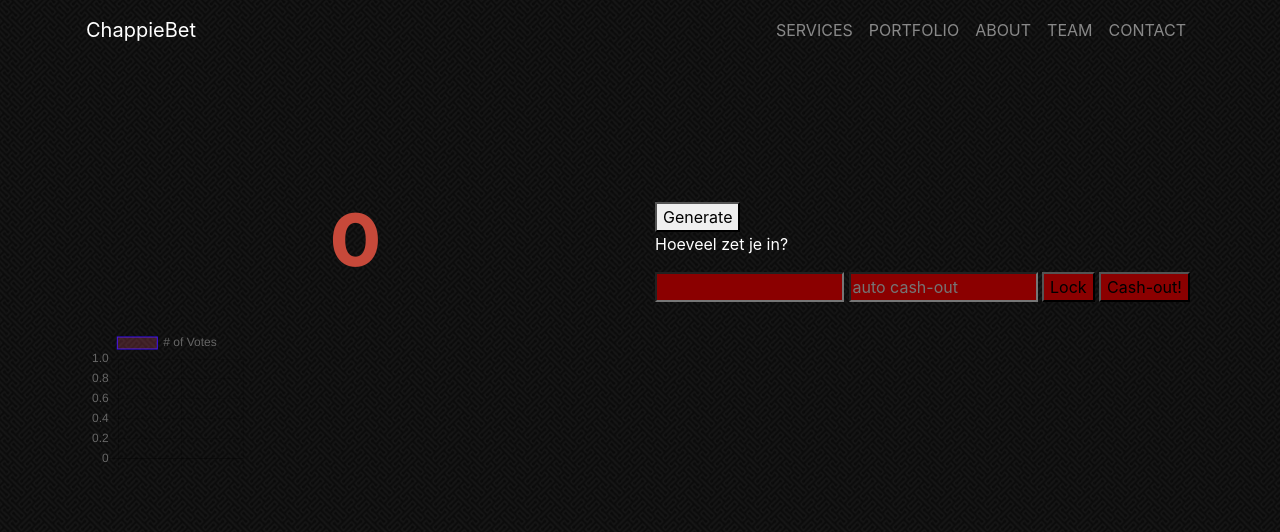
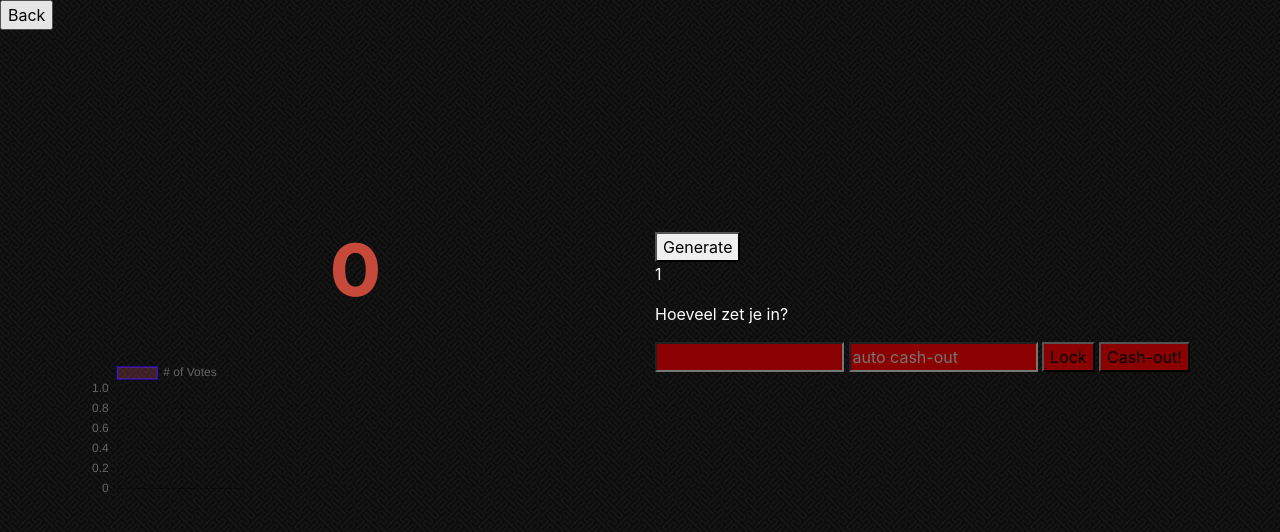
Before and after one commit to LuccaBoets/ChappieBet, a PHP site: page /Pages/Games/crash.php in a window 1280 px wide. Shown: the top 532 px of the page. Run offline with PHP 8.4, Linux system fonts and the light colour scheme; the visitor is signed in with stand-in values (Sample User, id 1); tables that the repository leaves empty hold one stand-in row (values such as "Sample post"); some web fonts are replaced.

Commit message:
update crash

```diff
--- a/ChappieBet/Pages/Games/crash.js
+++ b/ChappieBet/Pages/Games/crash.js
@@ -37,11 +37,12 @@ var geld;
 var cashoutStop;
 var gewonnen = true;
 var lock = false;
+var inzet = document.getElementById("geld").value;
 
 
 
 function randomGetal(){
-
+    inzet = document.getElementById("geld").value;
     document.getElementById("geld").disabled = true;
     document.getElementById("myBtn").disabled = true;
     document.getElementById("Lock").disabled = false;
@@ -73,7 +74,7 @@ function randomGetal(){
 
         if (lock){
             if(document.getElementById("AutoCash").value == aftellen){
-                winnen(aftellen);
+                winnen(inzet*aftellen);
             }
         }
 
@@ -93,7 +94,7 @@ function randomGetal(){
 		if (aftellen == random) {
 			console.log("STOP");
             if(gewonnen){
-                winnen(0);
+                winnen(-inzet);
             }
 			clearInterval(x);
 		}
@@ -106,7 +107,11 @@ function randomGetal(){
 
 }
 function CashOut(){
-    winnen(aftellen);
+    console.log("inzet");
+    console.log(inzet);
+    console.log("aftellen");
+    console.log(aftellen);
+    winnen(inzet*aftellen);
 }
 
 function Lock(){
@@ -122,7 +127,9 @@ function Lock(){
 }
 
 function winnen(winst){
+    console.log(winst);
     winst = Math.round((winst) * 100) / 100;
+    console.log(winst);
     gewonnen =false;
     document.getElementById("geld").disabled = false;
     document.getElementById("myBtn").disabled = false;
@@ -130,7 +137,9 @@ function winnen(winst){
     document.getElementById("CashOut1").disabled = false;
     document.getElementById("AutoCash").disabled = false;
 
-    document.getElementById("hidden").value = (document.getElementById("geld").value * winst)-document.getElementById("geld").value;
-    document.getElementById("myModal").style.display = "block";
+    document.getElementById("totaalGeld").innerHTML = document.getElementById("totaalGeld").innerHTML-1+1  + winst
+
+    document.getElementById("hidden").value = document.getElementById("totaalGeld").innerHTML;
+
 
 }
--- a/ChappieBet/Pages/Games/crash.php
+++ b/ChappieBet/Pages/Games/crash.php
@@ -14,48 +14,35 @@
 </head>
 <body>
 
-      <!-- Navigation -->
-  <nav class="navbar navbar-expand-lg navbar-dark fixed-top" id="mainNav">
-    <div class="container">
-      <a class="navbar-brand js-scroll-trigger" href="#page-top">ChappieBet</a>
-      <button class="navbar-toggler navbar-toggler-right" type="button" data-toggle="collapse" data-target="#navbarResponsive" aria-controls="navbarResponsive" aria-expanded="false" aria-label="Toggle navigation">
-        Menu
-        <i class="fas fa-bars"></i>
-      </button>
-      <div class="collapse navbar-collapse" id="navbarResponsive">
-        <ul class="navbar-nav text-uppercase ml-auto">
-          <li class="nav-item">
-            <a class="nav-link js-scroll-trigger" href="#services">Services</a>
-          </li>
-          <li class="nav-item">
-            <a class="nav-link js-scroll-trigger" href="#portfolio">Portfolio</a>
-          </li>
-          <li class="nav-item">
-            <a class="nav-link js-scroll-trigger" href="#about">About</a>
-          </li>
-          <li class="nav-item">
-            <a class="nav-link js-scroll-trigger" href="#team">Team</a>
-          </li>
-          <li class="nav-item">
-            <a class="nav-link js-scroll-trigger" href="#contact">Contact</a>
-          </li>
-        </ul>
-      </div>
-    </div>
-  </nav>
+    <form method="post">
+        <input type="hidden" id="hidden" name="money" onclick="winst()">
+        <input type="submit" value="Back" name="Back">
+    </form>
+    <?php
+        session_start();
+        include '../connect.php';
 
-<!-- The Modal -->
-<div id="myModal" class="modal">
 
-  <!-- Modal content -->
-  <div class="modal-content">
-    <form method="get" name="form" action="crash.php">
-        <input type="hidden" id="hidden" name="money">
-        <input type="submit" value="Next" name="submit">
-    </form>
-  </div>
+        $sql = "SELECT * FROM tblgebruikers WHERE gebruikerID = '".$_SESSION["id"]."' ";
+    $resultaat = $mysqli ->query($sql);
 
-</div>
+    $row = $resultaat->fetch_assoc();
+
+        if(isset($_POST["Back"])){
+
+            $sql = "UPDATE `tblgebruikers` SET coins = ".$_POST["money"]." WHERE gebruikerID = '".$_SESSION["id"]."'";
+            echo($sql);
+            if($mysqli->query($sql)){
+                echo"ja";
+                //header("location: ../index.html");
+            }else{
+                echo "Error record toevoegen: ".$mysqli ->error."<br>";
+            }
+
+            header("location: ../index.php");
+        }
+
+    ?>
 
 <div class="container">
   <div class="row" style="margin-top: 200px">
@@ -73,6 +60,7 @@
 <div class="col-sm">
 
 	<button onclick = "randomGetal()" id="myBtn">Generate</button>
+  <p id="totaalGeld"><?php echo($row["coins"]) ?></p>
 
   <p style="color: white">Hoeveel zet je in?</p>
   <input id="geld" width="10px" style="background-color: darkred" type="number" name="quantity" min="1" max="100000000000">
--- a/ChappieBet/Pages/Games/hogerEnLager.php
+++ b/ChappieBet/Pages/Games/hogerEnLager.php
@@ -37,7 +37,8 @@
 </style>
 
     <h1>Higher or lower</h1>
-        <form method="post">
+
+    <form method="post">
         <input type="hidden" id="hidden" name="money" onclick="winst()">
         <input type="submit" value="Back" name="Back">
     </form>
```
